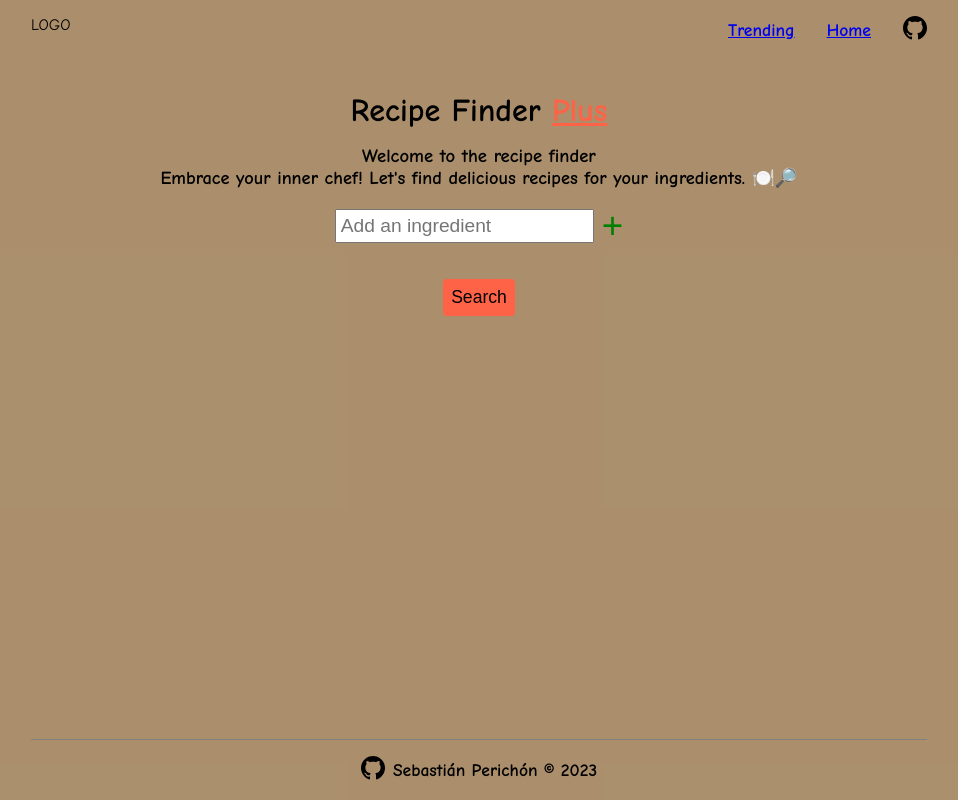
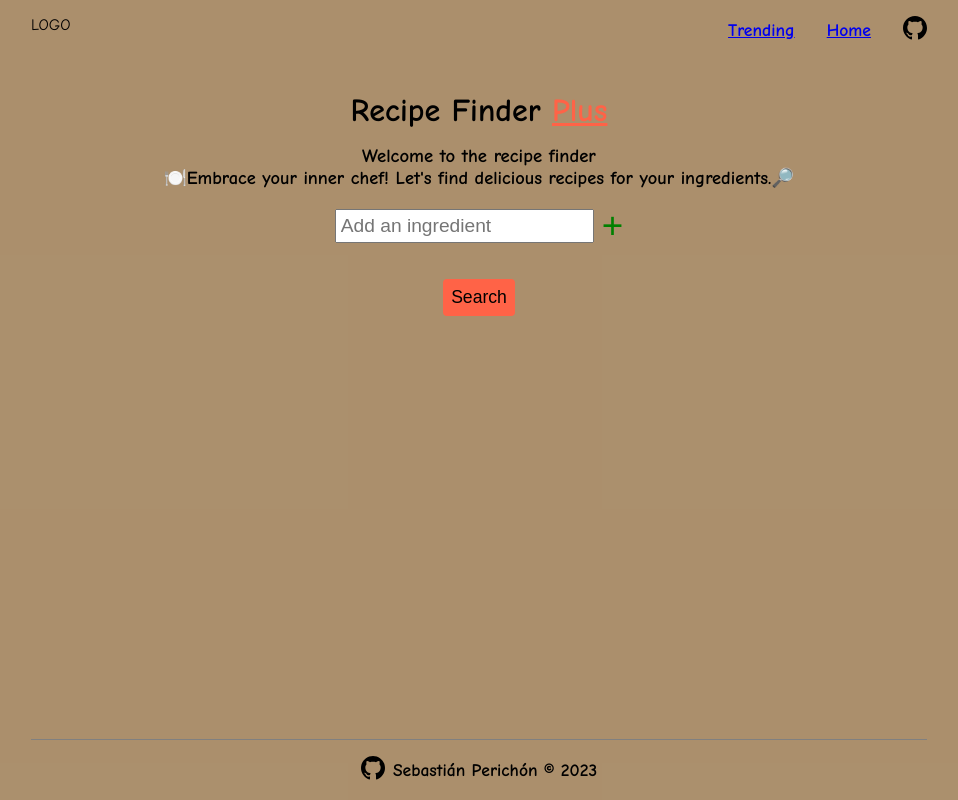
Before and after one commit to modestsp/RecipeFinderPlusClient, a React (Vite) app: page / in a window 1280 px wide. Shown: the whole page, without its empty margins (161-1119 px from the left). Built offline with nearby package versions, Linux system fonts and the light colour scheme.

Commit message:
changed welcome msg

```diff
--- a/src/App.tsx
+++ b/src/App.tsx
@@ -53,8 +53,8 @@ function App() {
       </h1>
       <h3>Welcome to the recipe finder</h3>
       <p className={styles.welcomeMsg}>
-        Embrace your inner chef! Let's find delicious recipes for your
-        ingredients. 🍽️🔎
+        🍽️Embrace your inner chef! Let's find delicious recipes for your
+        ingredients.🔎
       </p>
       <div className={styles.addParamContainer}>
         <input
```
